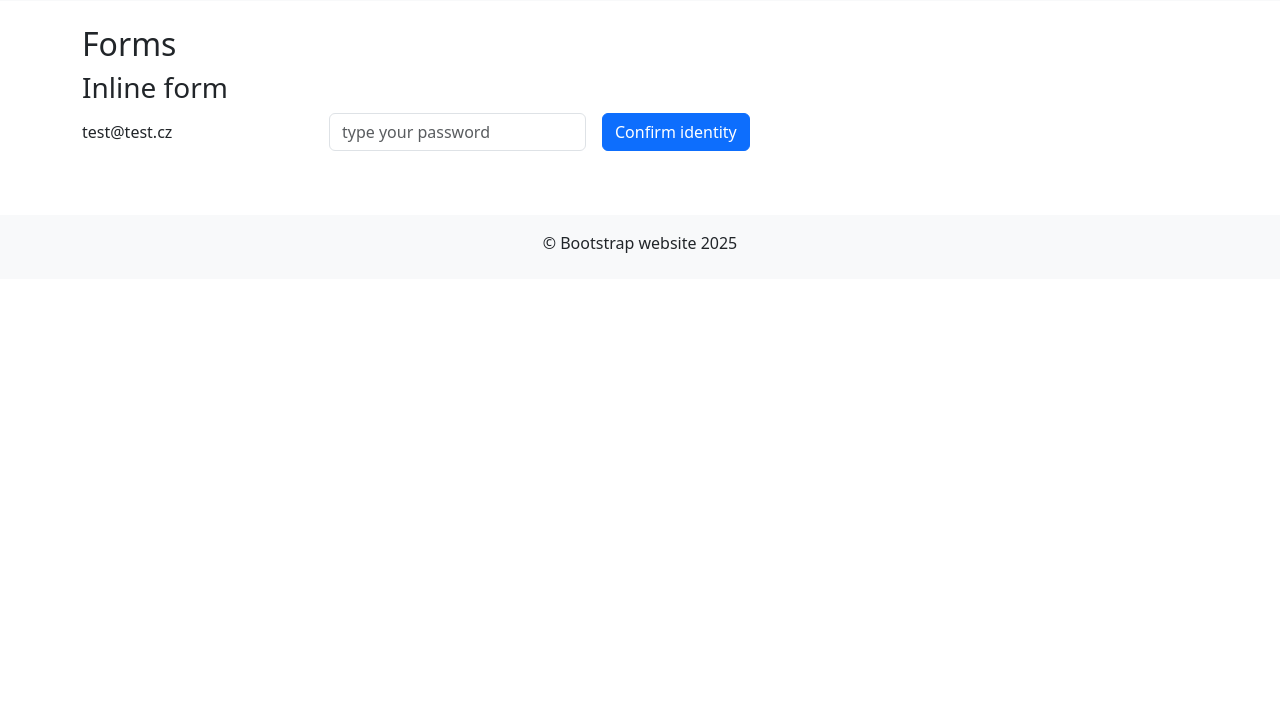
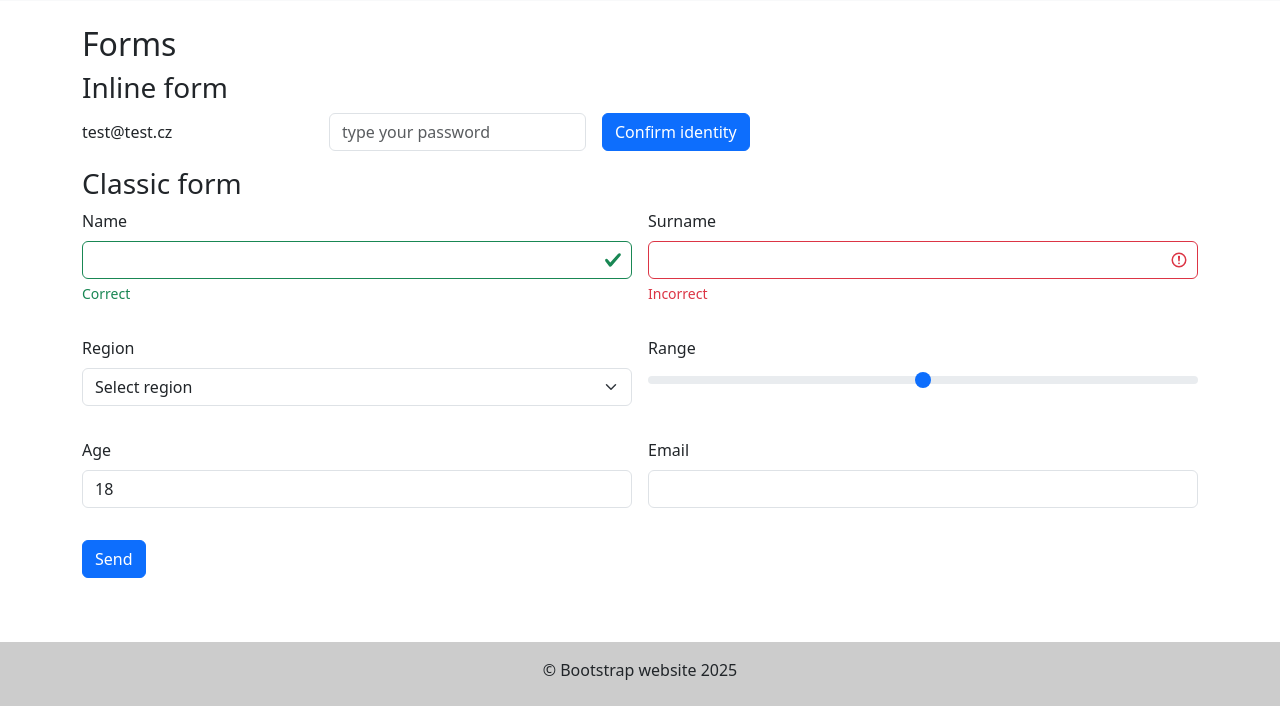
Before and after one commit to Firexik/osu-rewb, a PHP site: page /form.html in a window 1280 px wide. Shown: the part 291-997 px from the top of the page. Before the commit the page ends 544 px from the top, so only its background shows below. Run offline with PHP 8.4, Linux system fonts and the light colour scheme.

Commit message:
enhance UI with new form, modal, and button styles

```diff
--- a/form.html
+++ b/form.html
@@ -76,6 +76,48 @@
 
           </form>
 
+          <h3>Classic form</h3>
+          <form class="row g-3 row-cols-1 row-cols-md-2">
+            <div class="col mb-3">
+              <label for="name" class="form-label">Name</label>
+              <input type="text" class="form-control is-valid" id="name" value="" required>
+              <div class="valid-feedback">
+                Correct
+              </div>
+            </div>
+            <div class="col mb-3">
+              <label for="surname" class="form-label">Surname</label>
+              <input type="text" class="form-control is-invalid" id="surname" value="" required>
+              <div class="invalid-feedback">
+                Incorrect
+              </div>
+            </div>
+            <div class="col mb-3">
+              <label for="region" class="form-label">Region</label>
+              <select class="form-select" id="region">
+                <option selected disabled value="">Select region</option>
+                <option value="MSK">Moravskoslezský</option>
+                <option value="OL">Olomoucký</option>
+                <option value="JM">Jihomoravský</option>
+              </select>
+            </div>
+            <div class="col mb-3">
+              <label for="range" class="form-label">Range</label>
+              <input type="range" class="form-range" name="range" min="0" max="10">
+            </div>
+            <div class="col mb-3">
+              <label for="age" class="form-label">Age</label>
+              <input type="number" class="form-control" name="age" value="18">
+            </div>
+            <div class="col mb-3">
+              <label for="email" class="form-label">Email</label>
+              <input type="email" class="form-control" name="email" value="" required>
+            </div>
+            <div class="col mb-3">
+              <button class="btn btn-primary" type="submit">Send</button>
+            </div>
+          </form>
+
 
         </div>
       </div>
--- a/style.css
+++ b/style.css
@@ -1,3 +1,3 @@
 footer{
-    background-color: #f8f9fa;
+    background-color: #ccc;
 }
```
Also changed, not shown: index.html (+24 -3 lines).
